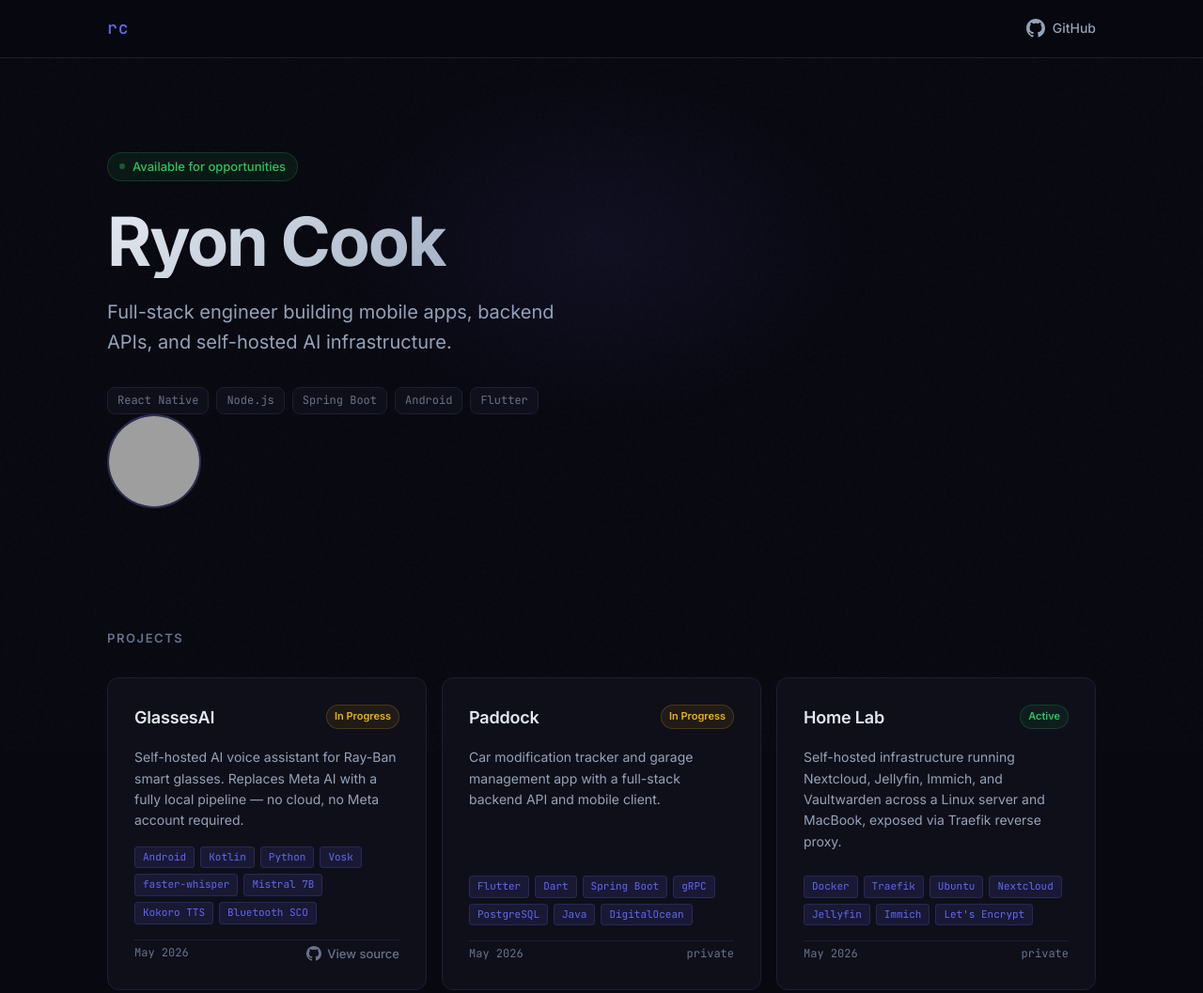
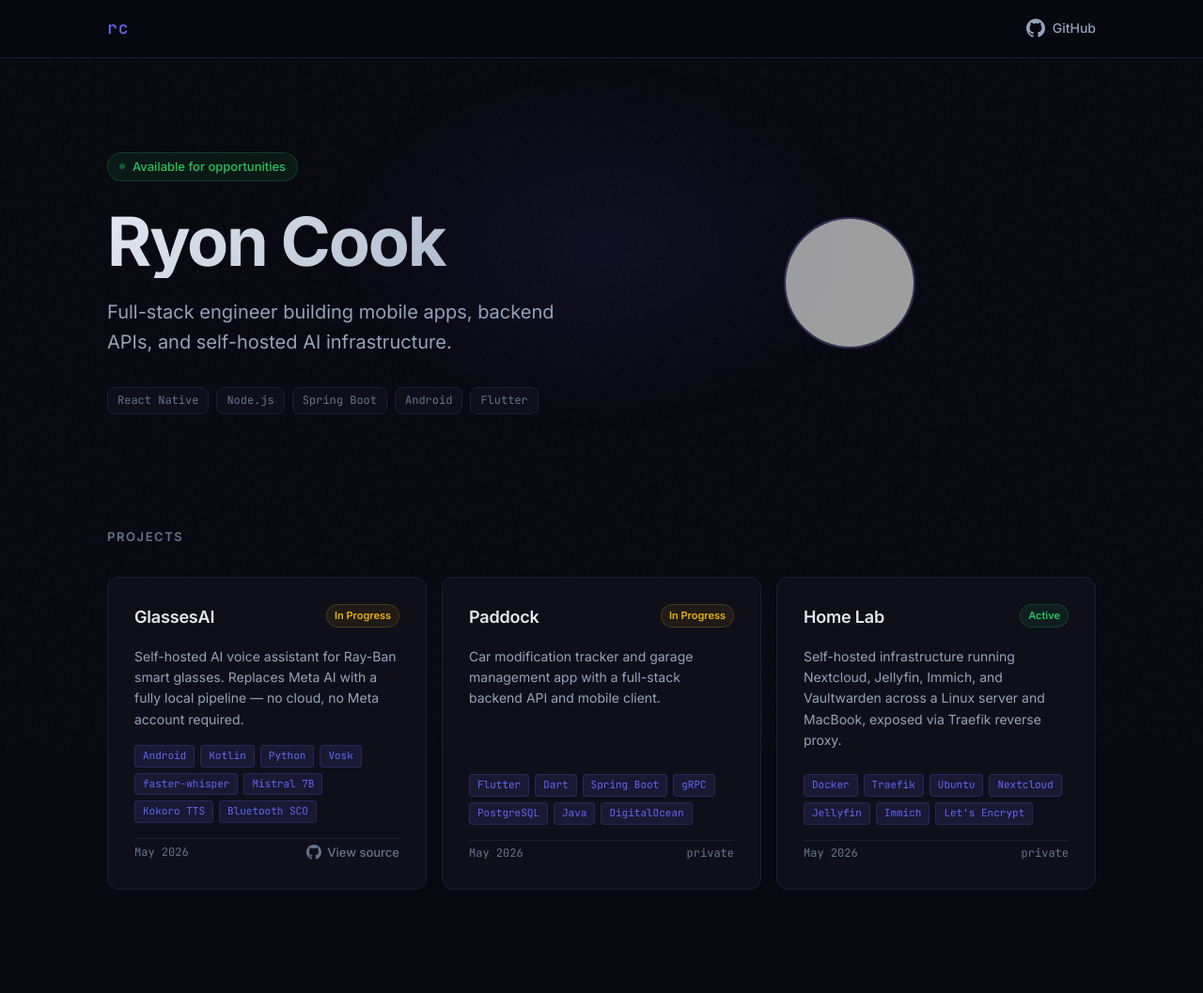
Before and after one commit to ryon137/Portfolio, a plain HTML site: page index.html in a window 1280 px wide. Shown: the whole page at 94% size. Drawn offline with Linux system fonts and the light colour scheme; grey boxes are pictures that could not be loaded.

Commit message:
fix styling

```diff
--- a/style.css
+++ b/style.css
@@ -105,13 +105,19 @@ header nav {
 
 .hero-layout {
   display: flex;
+  flex-direction: row;
   align-items: center;
   gap: 48px;
+  max-width: 860px;
+}
+
+.hero-content {
+  flex: 1;
 }
 
 .hero-avatar {
-  width: 100px;
-  height: 100px;
+  width: 140px;
+  height: 140px;
   border-radius: 50%;
   border: 2px solid var(--border-hover);
   flex-shrink: 0;
@@ -344,6 +350,6 @@ h1 {
 
 @media (max-width: 640px) {
   .hero { padding: 60px 0 48px; }
-  .hero-layout { flex-direction: column; align-items: flex-start; gap: 24px; }
+  .hero-layout { flex-direction: column-reverse; align-items: flex-start; gap: 16px; }
   .projects-grid { grid-template-columns: 1fr; }
 }
```
Also changed, not shown: index.html (+1 -0 lines).
